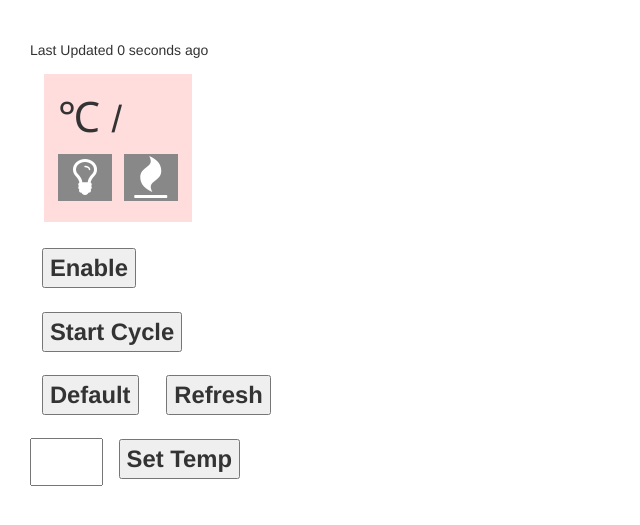
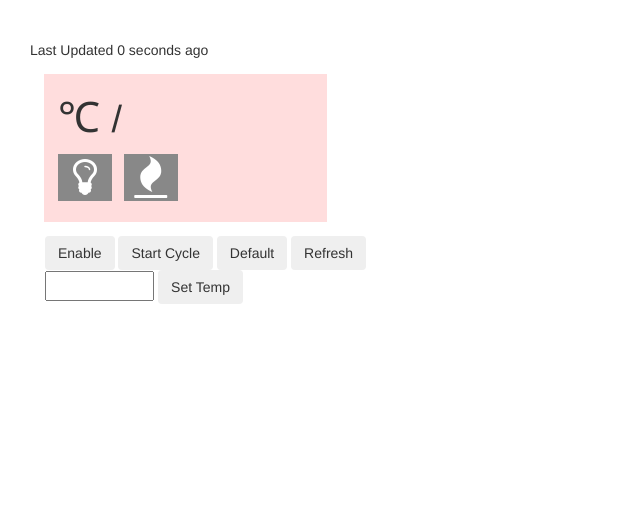
Before and after one commit to ajdonnison/brooder-frontend, a Flask app: template brooder/templates/brooder/node.html in a window 1280 px wide. Shown: the part 52-577 px from the top of the page, without its empty margins (0-640 px from the left). Run offline with Flask 2, Linux system fonts and the light colour scheme; the template is opened without the code that fills it, so the values that code supplies are empty; some libraries are stand-ins or nearby versions.

Commit message:
Tidy up and bootstrapise

```diff
--- a/brooder/static/css/style.css
+++ b/brooder/static/css/style.css
@@ -1,39 +1,16 @@
 /* Basic stylesheet */
 body { width: 100%; }
-.display {
- max-width: 800px;
- background: wheat;
- text-align: center;
- border: 1px solid #ccc;
- box-shadow: 1px 1px 1px rgba(0,0,0,0.2);
- margin-left: auto;
- margin-right: auto;
- margin-top: 1em;
-}
-.temp { font-size: 120px; }
-.buttons div,
-.buttons li {
- display: inline-block;
- margin: 1.5em;
- padding: 1em 2em;
- border: 1px solid #ccc;
-}
 .on {background: lightgreen; }
 .off {background: #888; color: white; }
 .ok {color: green; }
 .fail { color: red; }
 .fullwidth { width: 100%; }
-.node { width: auto; margin: 1em; padding: 1em; float: left; background: #dfd; }
+.node { width: 100%; margin: 1em; padding: 1em; float: left; background: #dfd;}
 .node.disabled { background: #fdd }
 .node.old { opacity: 0.5; }
 .brooder a {
  text-decoration: none;
  color: black;
-}
-.node::after {
- display: block;
- content: '';
- clear: both;
 }
 .node .title {
  font-weight: bold;
@@ -57,15 +34,10 @@ body { width: 100%; }
 .heat.on {
  color: red;
 }
-input[type="submit"] {
-  padding: 1em;
-  font-weight: bold;
-  margin: 0 1em;
-}
 input[type="text"] {
   font-size: 1.3em;
-  padding: 0.5em;
-  width: 4em;
+  padding: 0 0.2em;
+  width: 6em;
   text-align: right;
 }
 .times span {
@@ -78,11 +50,6 @@ input[type="text"] {
 .times .end::before {
   content: 'Off: ';
 }
-#tempset button {
-  font-weight: bold;
-  font-size: 1.7em;
-  margin: 0.5em;
-}
 #tempset {
   clear: left;
   margin-bottom: 1em;
@@ -91,15 +58,10 @@ input[type="text"] {
  .temp { font-size: 80px; }
 }
 .config div {
-  padding: 1em 0;
-}
-.entity {
-  max-width: 350px;
-  width: 100%;
+  padding: 0.3em 0;
 }
 .entity label {
   float: left;
-  margin-top: 1em;
 }
 .entity input {
   float: right;
--- a/brooder/templates/brooder/config.html
+++ b/brooder/templates/brooder/config.html
@@ -3,7 +3,7 @@
 <div class="fullwidth">
 <h2>Brooder Configuration</h2>
 <form id="conffrm" method="POST">
-<div class="config">
+<div class="config col-xs-12 col-sm-3">
 <div class="entity"><label for="temp_high">Max Temperature</label><input type="text" name="temp_high" value="{{ config.temp_high }}"/></div>
 <div class="entity"><label for="temp_low">Min Temperature</label><input type="text" name="temp_low" value="{{ config.temp_low }}"/></div>
 <div class="entity"><label for="hysterisis">Hysterisis</label><input type="text" name="hysterisis" value="{{ config.hysterisis }}"/></div>
--- a/brooder/templates/brooder/index.html
+++ b/brooder/templates/brooder/index.html
@@ -9,8 +9,9 @@
 </div>
 <div class="container-fluid">
 {% for data in sensor_list %}
+<div class="col-sm-3 col-xs-12">
 <a href="{{ url_for('brooder.node', nid=data.id) }}">
-<div class="node{{ " old" if data._sensor.age() > 3600 }}{{ " disabled" if not data.enabled }} col-sm-3 col-xs-12">
+<div class="node{{ " old" if data._sensor.age() > 3600 }}{{ " disabled" if not data.enabled }}">
 <div class="title">{{ data.name }}</div>
 <div class="data">
 <span class="current">{{ data.current_value}}</span>
@@ -21,6 +22,7 @@
 </div>
 </div>
 </div>
+</div>
 </a>
 {% endfor %}
 </div>
--- a/brooder/templates/brooder/node.html
+++ b/brooder/templates/brooder/node.html
@@ -17,11 +17,15 @@
  </div>
 </div>
 <form method="post" id="tempset">
-  <button type="submit" name="{{ "disable" if node.enabled else "enable"}}" value="1">{{ "Disable" if node.enabled else "Enable" }}</button>
-  <button type="submit" name="{{ "stop" if node.cycle_enabled else "start"}}" value="1">{{ "Stop" if node.cycle_enabled else "Start" }} Cycle</button>
-  <button type="submit" name="default" value="1">Default</button>
-  <button type="submit" name="refresh" value="1">Refresh</button>
-  <input type="text" size="5" name="temp" value="{{ node.max_value }}" /> <button type="submit" name="set" value="1">Set Temp</button>
+  <div class="container">
+  <button type="submit" class="btn" name="{{ "disable" if node.enabled else "enable"}}" value="1">{{ "Disable" if node.enabled else "Enable" }}</button>
+  <button type="submit" class="btn" name="{{ "stop" if node.cycle_enabled else "start"}}" value="1">{{ "Stop" if node.cycle_enabled else "Start" }} Cycle</button>
+  <button type="submit" class="btn" name="default" value="1">Default</button>
+  <button type="submit" class="btn" name="refresh" value="1">Refresh</button>
+  </div>
+  <div class="container">
+  <input type="text" size="5" name="temp" value="{{ node.max_value }}" /> <button type="submit" class="btn" name="set" value="1">Set Temp</button>
+  </div>
 </form>
 </div>
 {% endblock %}
--- a/brooder/templates/layout.html
+++ b/brooder/templates/layout.html
@@ -32,7 +32,9 @@
   </div>
 </nav>
 <div class="container-fluid">
+<div class="center-block">
 {%block body %}{% endblock %}
+</div>
 </div>
 <script src="{{ url_for('static', filename='js/jquery-1.11.3.min.js') }}"></script>
 <script type="text/javascript" src="{{ url_for('static', filename='js/app.js') }}"></script>
```
